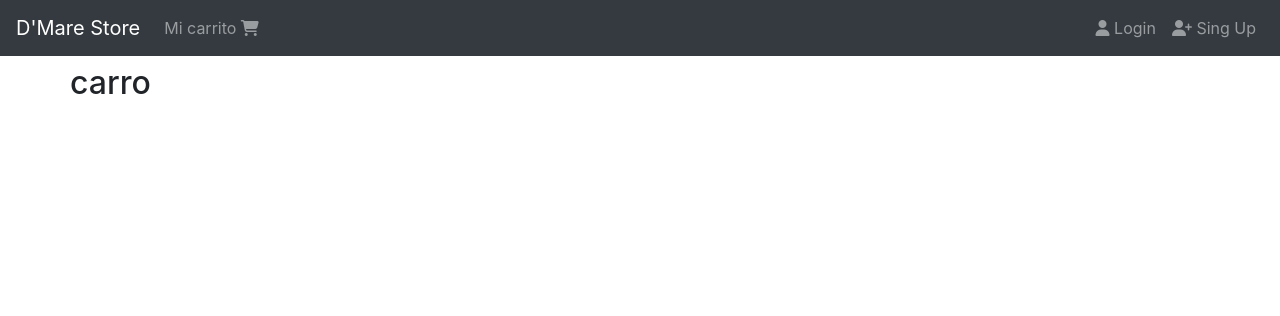
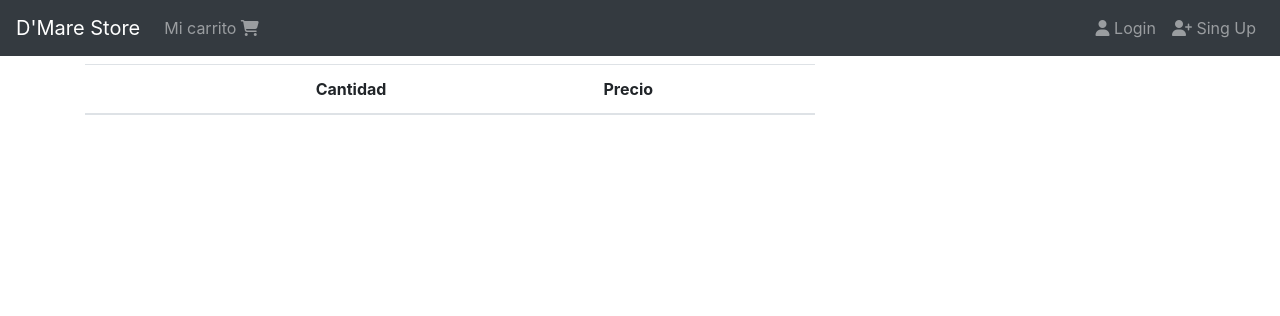
Before and after one commit to Cabariqued27/E-commerce-Django, a Django app: template ECommerce/carts/templates/carts/cart.html in a window 1280 px wide. Shown: the top 316 px of the page. Run offline with Django 5.2, Linux system fonts and the light colour scheme; the template is opened without the code that fills it: values that come from a table or form of the project are taken from there, others are empty; data comes from the database, SQL or seed files in the repository; tables that the repository leaves empty hold one stand-in row (values such as "Sample post"); lists and menus that the app fills with data are empty; parts of the project's set-up code (start-up, migrations or seed data) failed here and were passed over; some libraries are stand-ins or nearby versions.

Commit message:
vista carrito de compras

```diff
--- a/ECommerce/Templates/navbar.html
+++ b/ECommerce/Templates/navbar.html
@@ -1,6 +1,6 @@
 {% url 'login' as login %}
 {% url 'signup' as signup %}
-{% url 'cart:cart' as cart %}
+{% url 'carts:cart' as cart %}
 
 
 
@@ -16,6 +16,8 @@
                 <a class="nav-link" href="{{ cart }}">Mi carrito <span class="fas fa-shopping-cart"></span></a>
             </li>
         </ul>
+
+
 
         <ul class="nav navbar-nav ml-auto">
             {% if user.is_authenticated %}
--- a/ECommerce/carts/templates/carts/cart.html
+++ b/ECommerce/carts/templates/carts/cart.html
@@ -1,4 +1,41 @@
 {% extends 'base.html' %}
+{% load product_extras %}
     {% block content %}
-        <h2>carro</h2>
+        {% if cart.products.exists %}
+            <div class="col-8">
+                <table class="table">
+                    <thead>
+                        <tr>
+                            <th scope="col"></th>
+                            <th scope="col"></th>
+                            <th scope="col"></th>
+                            <th scope="col">Cantidad</th>
+                            <th scope="col">Precio</th>
+                        </tr>
+                    </thead>
+                    <tbody>
+                        {% for product in cart.products.all %}
+                            <tr>
+                                <th>{{ forloop.counter }}</th>
+                                <th>
+                                    {% if product.image %}
+                                      <img src="{{ product.image.url }}" alt="Imagen del producto" width="150" height="150">
+                                    {% endif %}
+                                </th>
+                                <th>
+                                    <a href="{% url 'products:product' product.slug %}">{{ product.title }}</a>
+                                </th>
+                                <th>1</th>
+                                <th><span class="font-weight-bold text-danger"> {{ product.price | price_format }} </span></th>
+                            </tr>
+                        {% endfor %}
+                    </tbody>
+                </table>
+            </div>
+        {% else %}
+            <div class="col">
+                <p class="h3"> Tucarrito de compras está vacio.</p>
+                <a href="{% url 'index' %}">Seguir comprando</a>
+            </div>
+        {% endif %}
     {% endblock %}
--- a/ECommerce/carts/views.py
+++ b/ECommerce/carts/views.py
@@ -8,7 +8,7 @@
 
     cart = get_or_create_cart(request)
     return render(request, 'carts/cart.html',{
-
+        'cart':cart
     })
 
 def add(request):
```
